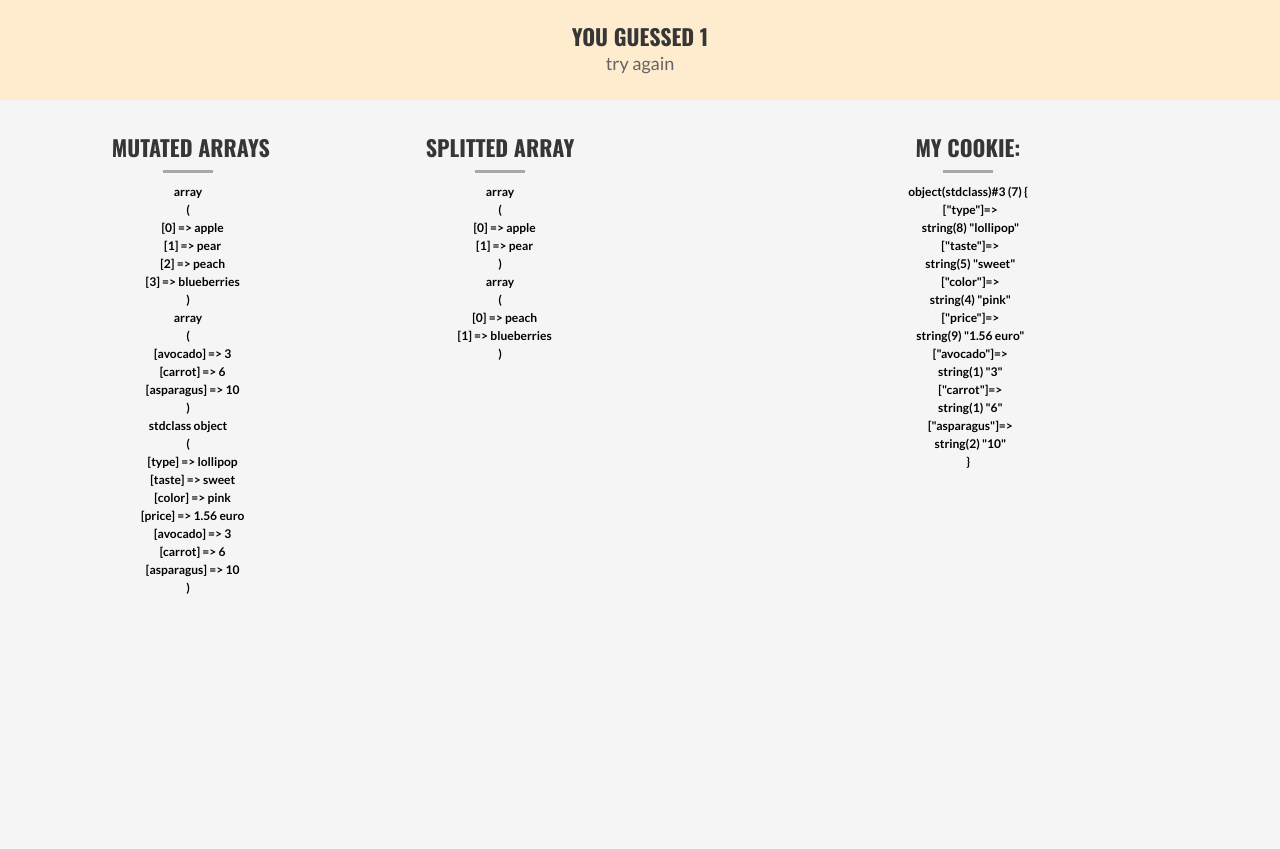
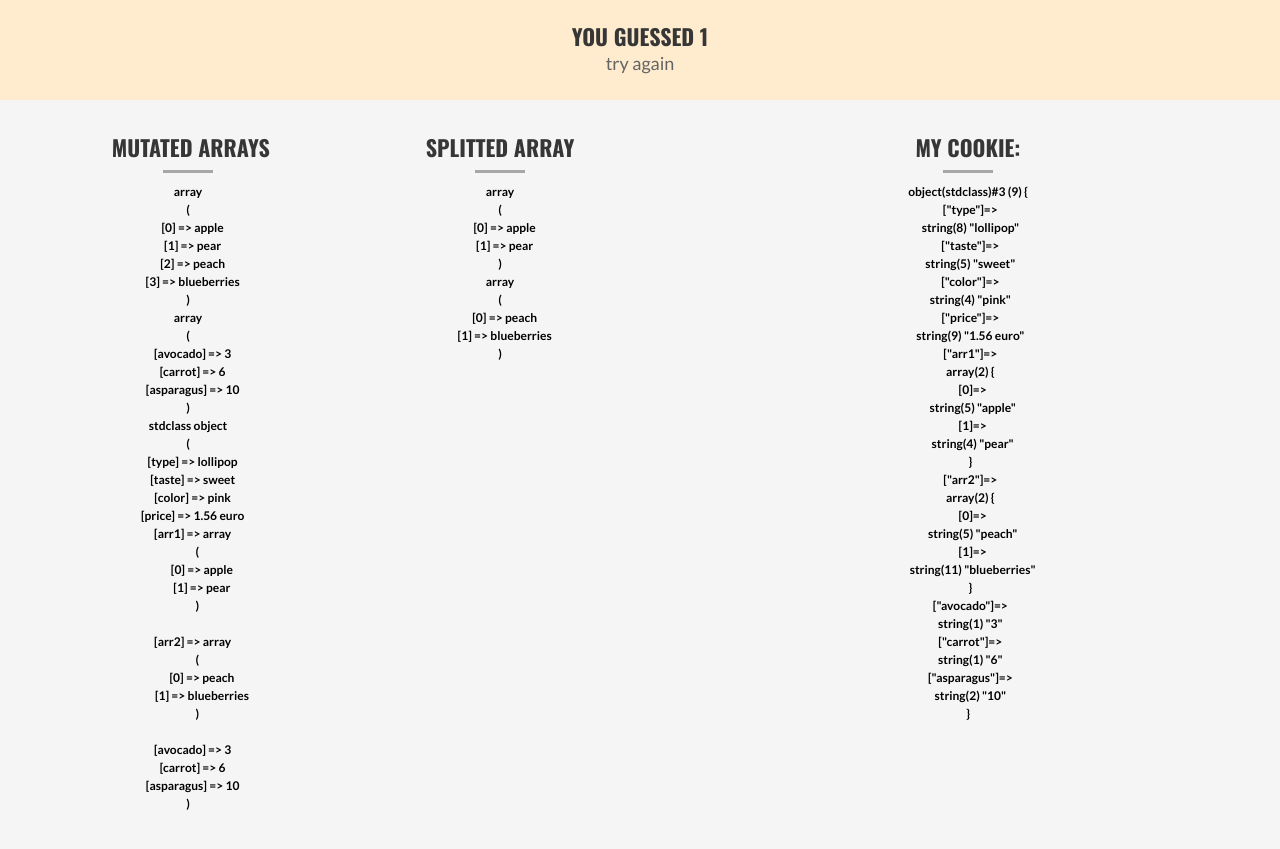
Before and after one commit to elisek-bc/Global-Supervariables, a PHP site: page /home.php in a window 1280 px wide. Shown: the top 849 px of the page. Run offline with PHP 8.4, Linux system fonts and the light colour scheme.

Commit message:
added arr1 and arr2 to object 4.10

```diff
--- a/src/ex4/home.php
+++ b/src/ex4/home.php
@@ -97,6 +97,9 @@ setcookie("TestCookie",(time()+60*60*24*30));
                     //var_dump($amountveggies);
 
                 //8. Add the arrays to the object as arr1 and arr2
+                    $candyObj->arr1 = $fruits1;
+                    $candyObj->arr2 = $fruits2;
+
                 //9. Loop through the associative array adding all items to the object as key => value
                     foreach ($amountveggies as $key => $value){
                         $candyObj->$key = $value;
```
